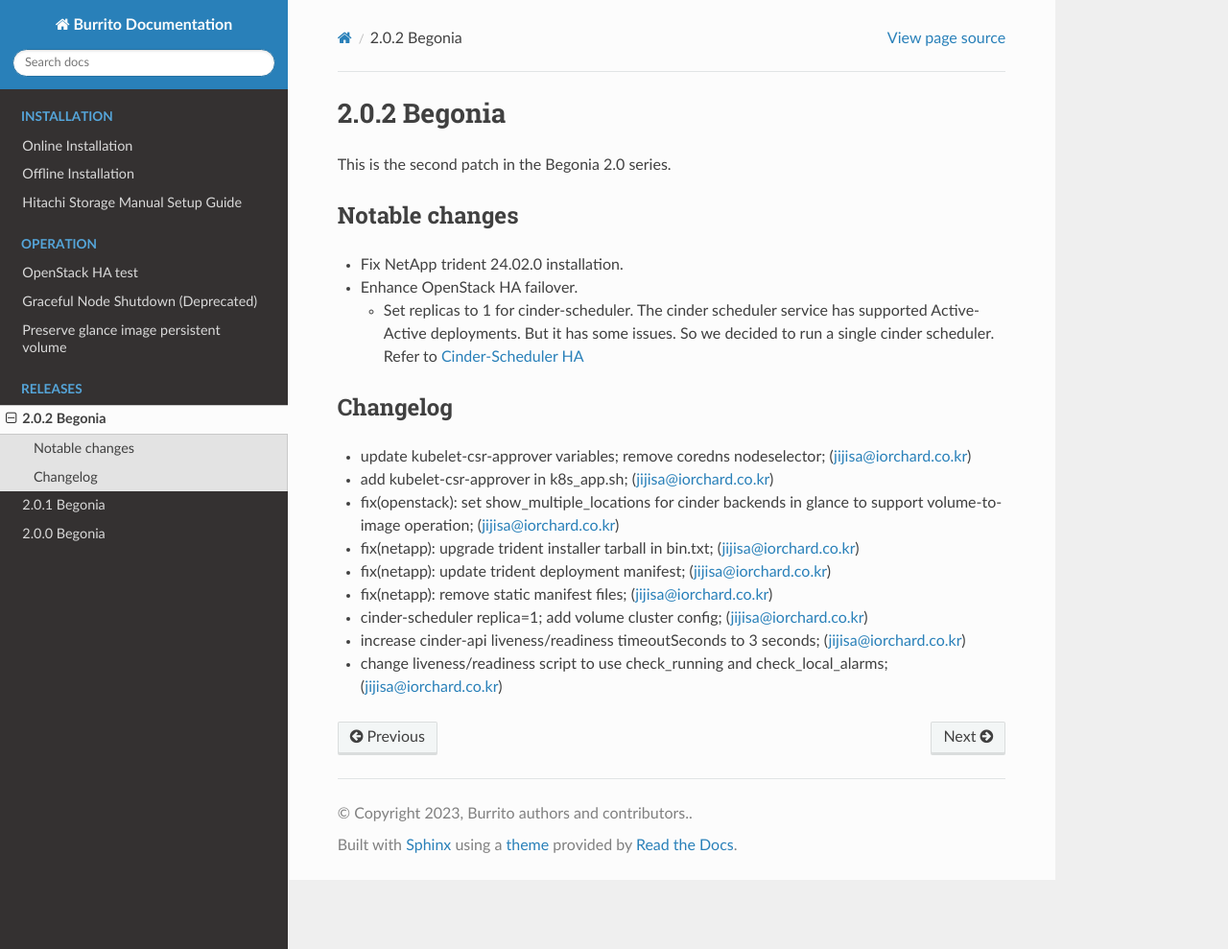
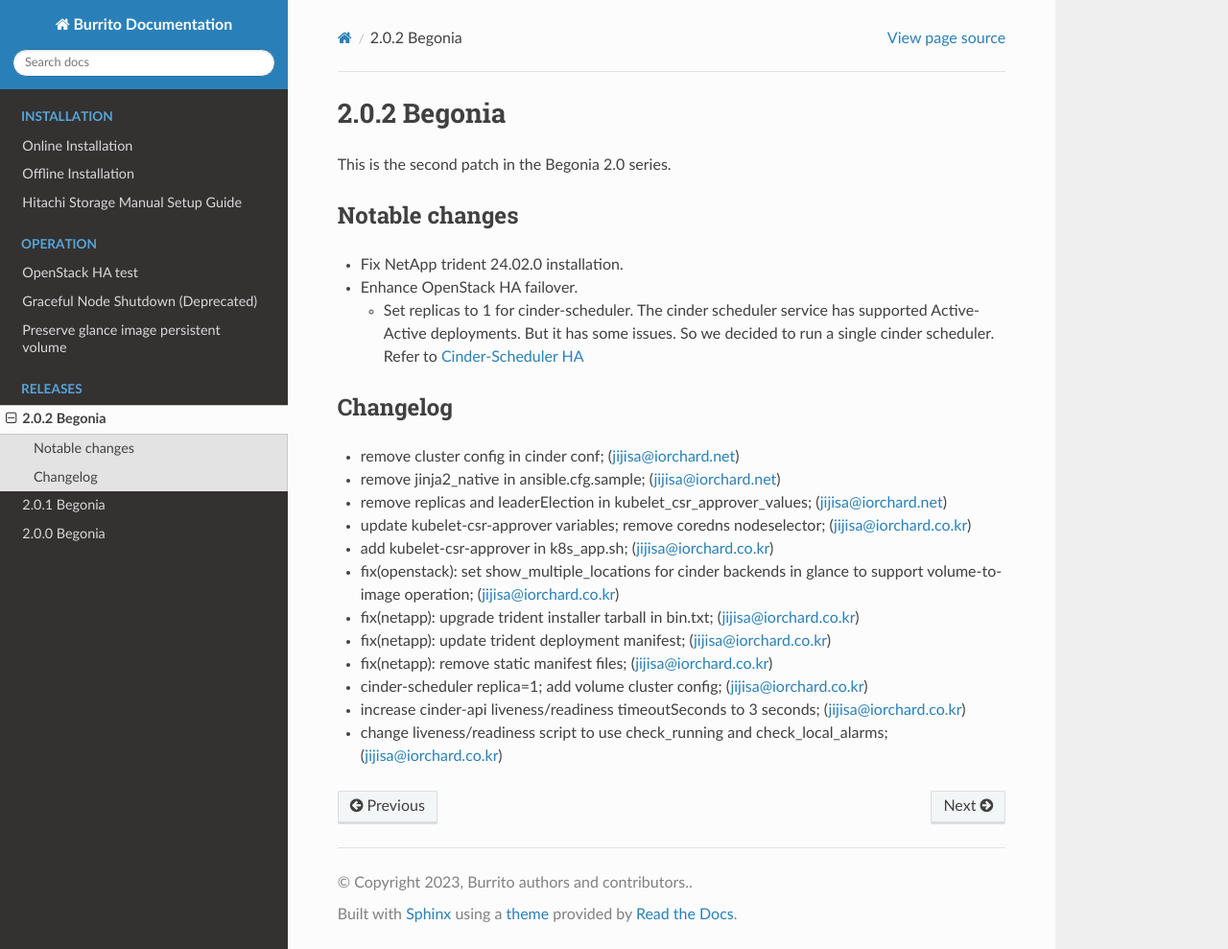
Before and after one commit to iorchard/burrito_docs, a Sphinx documentation site: the page built from source/releases/2.0.2.rst, in a window 1280 px wide and 989 px high. Shown: the whole window at 96% size. Built offline with Sphinx 7.4.7 and the Read the Docs theme 2.0.0, drawn with Linux system fonts in a browser that asks for light colours; pages that are not in the unit, such as notebooks, are missing from menus.

Commit message:
update release note

```diff
--- a/source/releases/2.0.2.rst
+++ b/source/releases/2.0.2.rst
@@ -19,6 +19,9 @@
 Changelog
 ----------
 
+* remove cluster config in cinder conf; (jijisa@iorchard.net)
+* remove jinja2_native in ansible.cfg.sample; (jijisa@iorchard.net)
+* remove replicas and leaderElection in kubelet_csr_approver_values; (jijisa@iorchard.net)
 * update kubelet-csr-approver variables; remove coredns nodeselector; (jijisa@iorchard.co.kr)
 * add kubelet-csr-approver in k8s_app.sh; (jijisa@iorchard.co.kr)
 * fix(openstack): set show_multiple_locations for cinder backends in glance to support volume-to-image operation; (jijisa@iorchard.co.kr)
```
